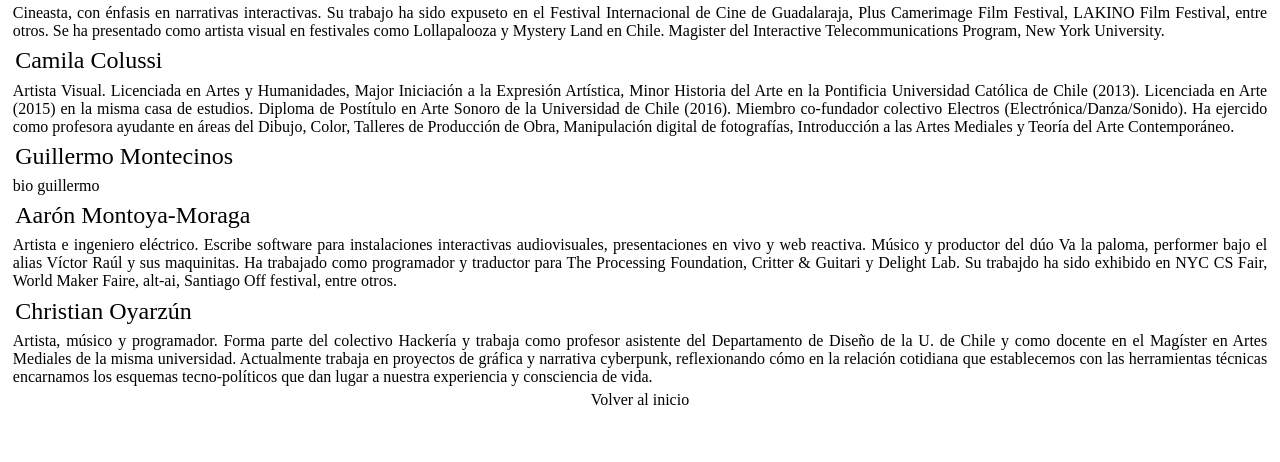
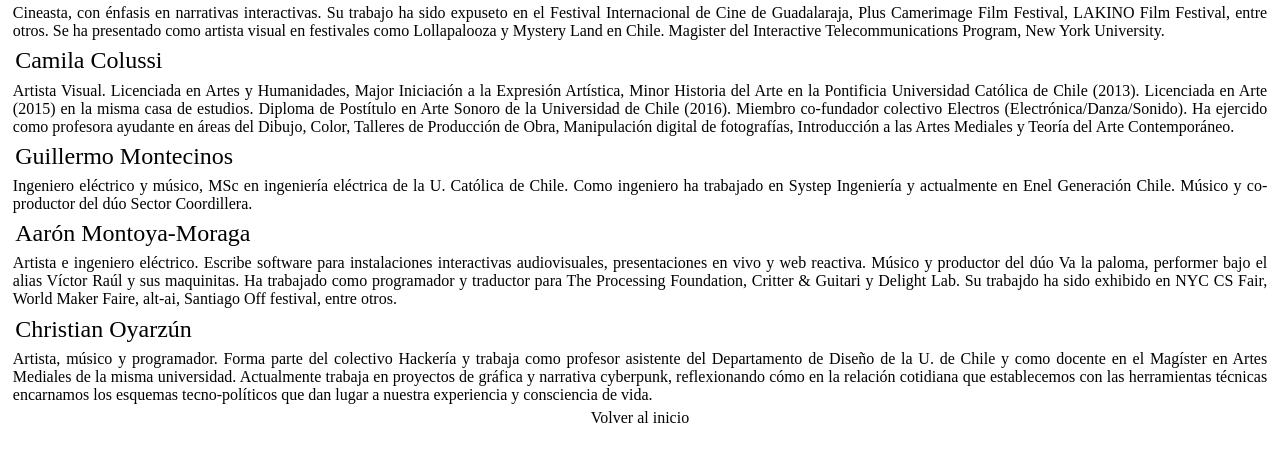
Before and after one commit to codedescuela/codedescuela.github.io, a plain HTML site: page paginas/equipo.html in a window 1280 px wide. Shown: the part 202-664 px from the top of the page. Drawn offline with Linux system fonts and the light colour scheme.

Commit message:
Update equipo.html

```diff
--- a/paginas/equipo.html
+++ b/paginas/equipo.html
@@ -55,7 +55,7 @@
 
     <div id="guillermo">
       <h2><a href="https://gamontec.github.io/">Guillermo Montecinos</a></h2>
-      <p>bio guillermo</p>
+      <p>Ingeniero eléctrico y músico, MSc en ingeniería eléctrica de la U. Católica de Chile. Como ingeniero ha trabajado en Systep Ingeniería y actualmente en Enel Generación Chile. Músico y co-productor del dúo Sector Coordillera.</p>
     </div>
 
     <div id="aaron">
```
